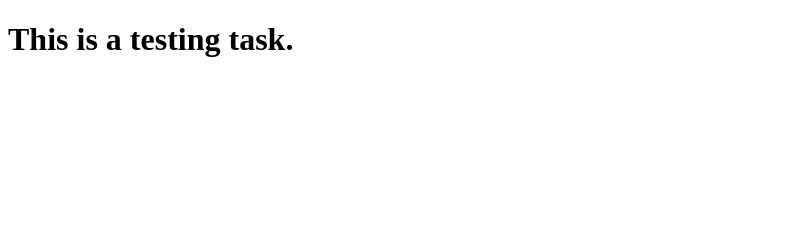
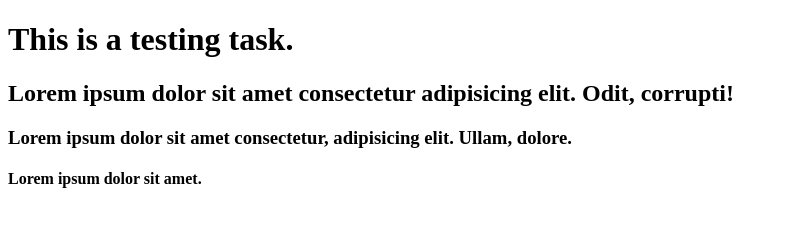
Before and after one commit to Deep-Matrix-WebHero/my-second-repo, a plain HTML site: page index.html in a window 1280 px wide. Shown: the whole page, without its empty margins (0-787 px from the left). Drawn offline with Linux system fonts and the light colour scheme.

Commit message:
added header

```diff
--- a/index.html
+++ b/index.html
@@ -8,5 +8,8 @@
 </head>
 <body>
     <h1>This is a testing task.</h1>
+    <h2>Lorem ipsum dolor sit amet consectetur adipisicing elit. Odit, corrupti!</h2>
+    <h3>Lorem ipsum dolor sit amet consectetur, adipisicing elit. Ullam, dolore.</h3>
+    <h4>Lorem ipsum dolor sit amet.</h4>
 </body>
 </html>
```
